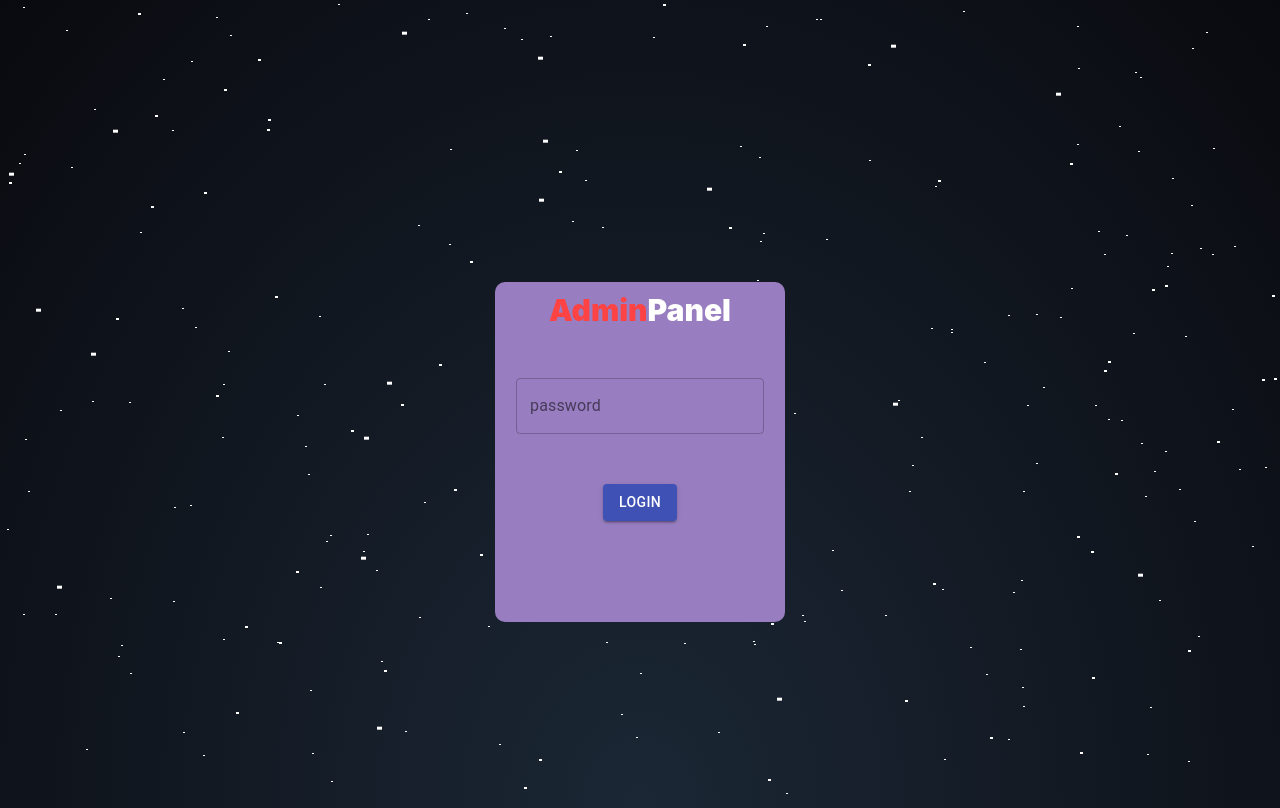
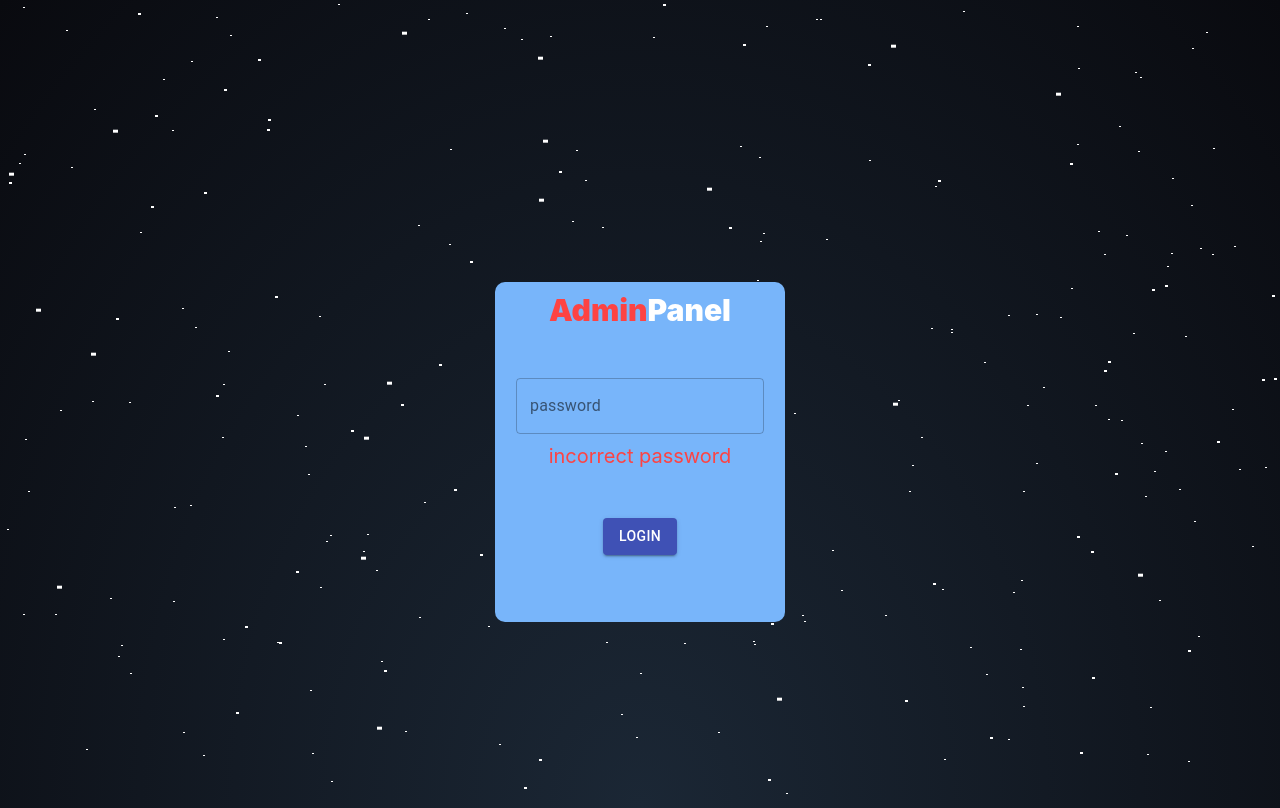
Before and after one commit to Tenebran/MyHomeAdimDashboard, a React (Create React App) app: page / in a window 1280 px wide. Both pictures are taken after a click on the button "LOGIN". Built offline with nearby package versions, Linux system fonts and the light colour scheme.

Commit message:
add login error

```diff
--- a/src/modules/components/AdminPanel/AdminPanel.scss
+++ b/src/modules/components/AdminPanel/AdminPanel.scss
@@ -7,7 +7,7 @@
   height: 89vh;
   &__wrapper {
     z-index: 1000;
-    background-color: rgb(152, 126, 192);
+    background-color: rgb(120, 181, 250);
     min-width: 270px;
     height: 320px;
     border-radius: 10px;
@@ -25,8 +25,10 @@
     color: rgb(253, 67, 67);
   }
 
-  &__textField {
-    margin: 0 0 50px;
+  &__error {
+    color: rgb(253, 67, 67);
+    font-size: 20px;
+    margin: 10px 0 50px;
   }
 }
 
--- a/src/modules/components/AdminPanel/AdminPanel.tsx
+++ b/src/modules/components/AdminPanel/AdminPanel.tsx
@@ -12,9 +12,12 @@ export const AdminPanel = (props: AdminPanelPropsType) => {
   };
 
   const onClickPasswordLogin = () => {
-    console.log('Hier');
-    console.log(inputPassword);
-    props.onClickPasswordLogin(inputPassword);
+    if (props.password === inputPassword) {
+      props.onClickPasswordLogin(inputPassword);
+    } else {
+      setError(true);
+      setInputPassword('');
+    }
   };
 
   return (
@@ -31,8 +34,14 @@ export const AdminPanel = (props: AdminPanelPropsType) => {
               variant="outlined"
               type="password"
               onChange={passwordHandleChange}
+              value={inputPassword}
             />
           </div>
+          {error ? (
+            <div className="AdminPanel__error">incorrect password</div>
+          ) : (
+            <div className="AdminPanel__error"></div>
+          )}
           <div>
             <Button variant="contained" color="primary" onClick={onClickPasswordLogin}>
               Login
```
